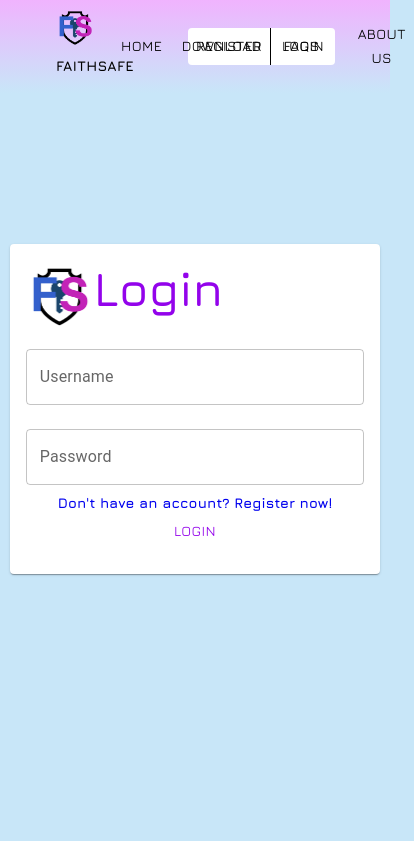
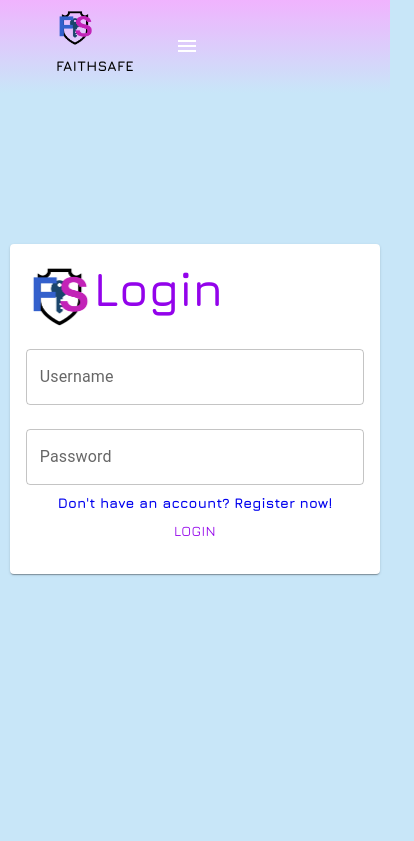
Before and after one commit to Gipfelienjoyer/-FaithSafeWeb, a React (Create React App) app: page /login in a window 390 px wide. Shown: the top 841 px of the page, 414 px wide, since content can reach past the window. Built offline with nearby package versions, Linux system fonts and the light colour scheme.

Commit message:
add mobile support for header

```diff
--- a/src/02-organisms/Header.tsx
+++ b/src/02-organisms/Header.tsx
@@ -1,13 +1,21 @@
-import React, {useEffect, useState, MouseEvent} from 'react';
+import React, { useEffect, useState, MouseEvent } from 'react';
 import {
     AppBar,
     Toolbar,
     Grid,
     Box,
     Button,
-    Divider
+    Divider,
+    Drawer,
+    IconButton,
+    List,
+    ListItem,
+    ListItemText,
+    useMediaQuery,
+    useTheme
 } from '@mui/material';
 import { Link as RouterLink } from 'react-router-dom';
+import MenuIcon from '@mui/icons-material/Menu';
 import Logo from '../05-assets/logo.png';
 import Cookies from 'js-cookie';
 import AuthService from "../06-Services/AuthService";
@@ -27,10 +35,10 @@ const headerData = {
         href: "/"
     },
     navItems: [
-        {label: 'Home', href: '/'},
-        {label: 'Download', href: '/download'},
-        {label: 'FAQs', href: '/#faq'},
-        {label: 'About Us', href: '/about'},
+        { label: 'Home', href: '/' },
+        { label: 'Download', href: '/download' },
+        { label: 'FAQs', href: '/#faq' },
+        { label: 'About Us', href: '/about' },
     ]
 };
 
@@ -39,6 +47,9 @@ export default function Header() {
     const [user, setUser] = useState<User | null>(null);
     const [anchorEl, setAnchorEl] = useState<null | HTMLElement>(null);
     const [openDialog, setOpenDialog] = useState<boolean>(false);
+    const [drawerOpen, setDrawerOpen] = useState<boolean>(false);
+    const theme = useTheme();
+    const isMobile = useMediaQuery(theme.breakpoints.down('sm'));
 
     useEffect(() => {
         const accessToken = Cookies.get('accessToken');
@@ -89,6 +100,22 @@ export default function Header() {
         setOpenDialog(false);
     };
 
+    const toggleDrawer = (open: boolean) => () => {
+        setDrawerOpen(open);
+    };
+
+    const drawerList = (
+        <Box sx={{ width: 250 }} onClick={toggleDrawer(false)} onKeyDown={toggleDrawer(false)}>
+            <List>
+                {headerData.navItems.map((item, index) => (
+                    <ListItem component={RouterLink} to={item.href} key={index}>
+                        <ListItemText primary={item.label} />
+                    </ListItem>
+                ))}
+            </List>
+        </Box>
+    );
+
     return (
         <Box sx={{ background: 'linear-gradient(0deg, rgba(200,230,248,1) 0%, rgba(240,179,254,1) 100%)', px: '10vw', py: 1 }}>
             <AppBar position="static" sx={{ background: 'transparent', boxShadow: 'none' }}>
@@ -100,11 +127,21 @@ export default function Header() {
                                 <b>{headerData.logo.text}</b>
                             </Button>
                         </Grid>
-                        <Grid item xs={6}>
+                        <Grid item xs={6} sx={{ display: { xs: 'none', sm: 'block' } }}>
                             <NavBar navItems={headerData.navItems} />
                         </Grid>
                         <Grid item xs={4} container justifyContent="flex-end" alignItems="center">
-                            {isLoggedIn ? (
+                            {isMobile ? (
+                                <>
+                                    <IconButton edge="end" color="inherit" aria-label="menu" onClick={toggleDrawer(true)}>
+                                        <MenuIcon />
+                                    </IconButton>
+                                    <Drawer anchor="right" open={drawerOpen} onClose={toggleDrawer(false)}>
+                                        {drawerList}
+                                    </Drawer>
+                                </>
+                            ) : (
+                                isLoggedIn ? (
                                     <>
                                         <UserMenu
                                             user={user}
@@ -126,6 +163,7 @@ export default function Header() {
                                             Login
                                         </Button>
                                     </Box>
+                                )
                             )}
                         </Grid>
                     </Grid>
```
Lines whose indentation alone changed are shown as unchanged.
